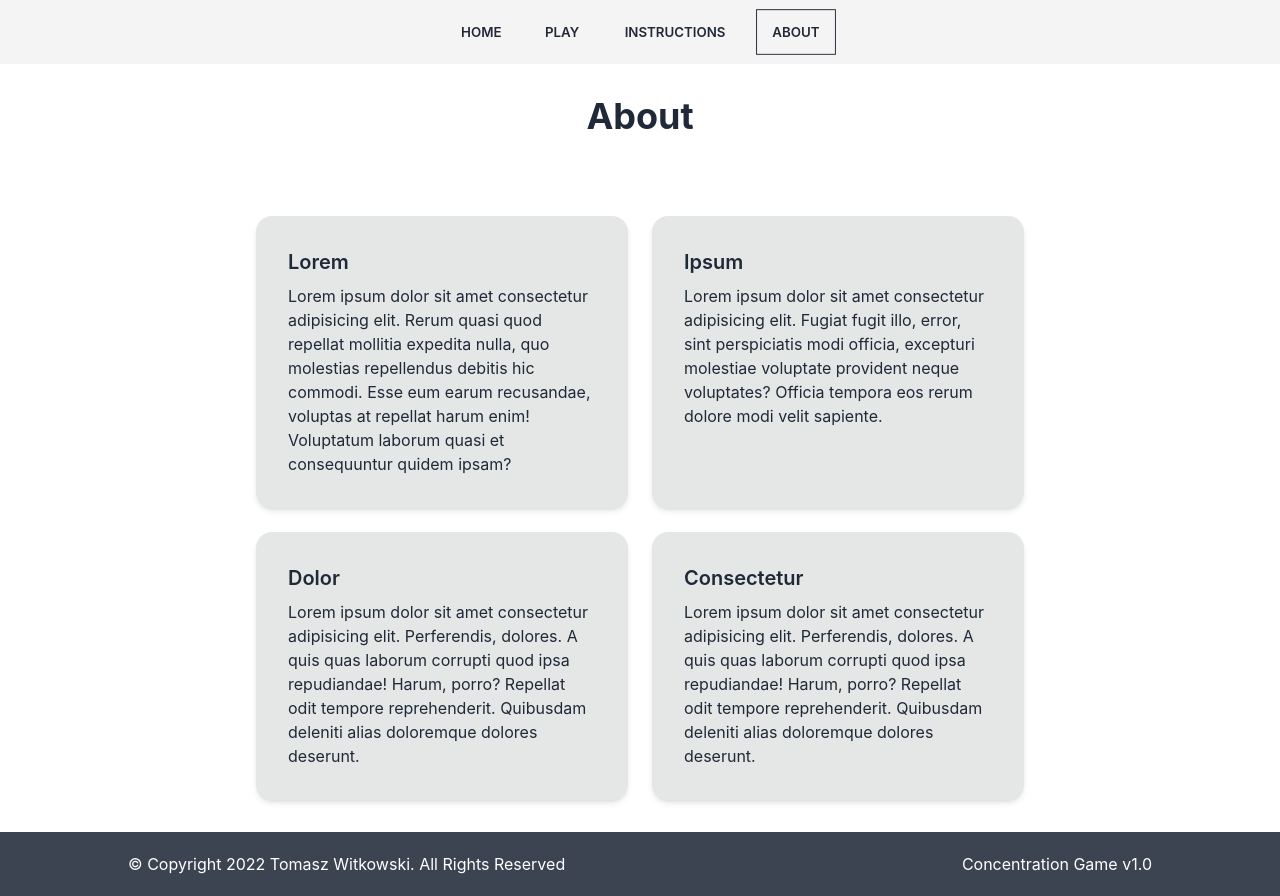
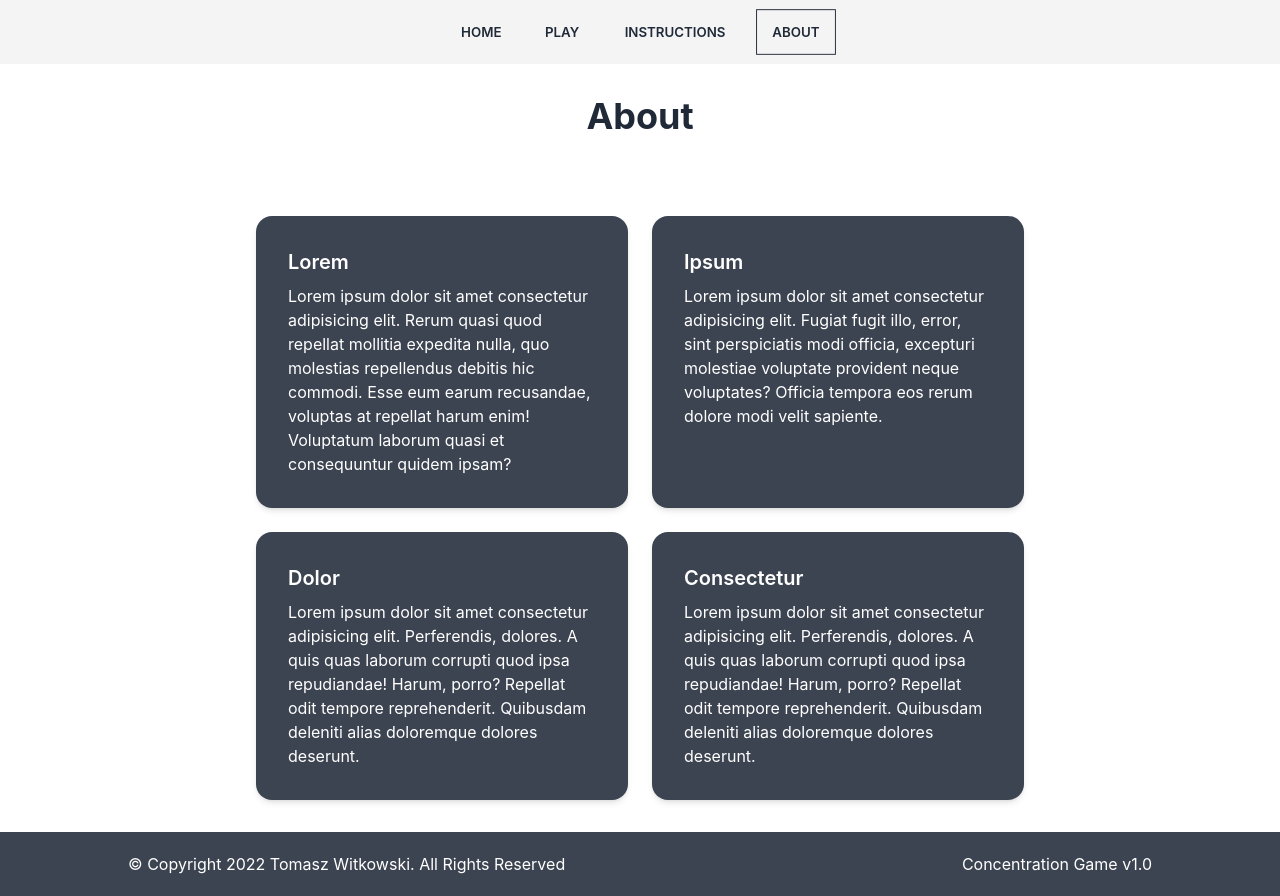
Before and after one commit to witktom5/concentration-game, a React (Create React App) app: page /about in a window 1280 px wide. Built offline with nearby package versions, Linux system fonts and the light colour scheme.

Commit message:
improve img preload

```diff
--- a/src/components/GameBoard.jsx
+++ b/src/components/GameBoard.jsx
@@ -17,7 +17,7 @@ import bg from '../assets/img/bg.jpg';
 //
 
 function GameBoard() {
-  const [imgsLoaded, setImgsLoaded] = useState(0);
+  const [imgsLoading, setImgsLoading] = useState(true);
   const [isLoading, setIsLoading] = useState(false);
   const { cards, setCards, removedCards, setRemovedCards, moves, setMoves } =
     useContext(GameContext);
@@ -40,24 +40,20 @@ function GameBoard() {
     setIsLoading(true);
   };
 
-  return isLoading || imgsLoaded < 10 ? (
+  return isLoading || imgsLoading ? (
     <>
       {/*Preload all the images*/}
-      <div className='opacity-0 absolute'>
-        <img src={Image1} onLoad={() => setImgsLoaded(imgsLoaded + 1)} alt='' />
-        <img src={Image2} onLoad={() => setImgsLoaded(imgsLoaded + 1)} alt='' />
-        <img src={Image3} onLoad={() => setImgsLoaded(imgsLoaded + 1)} alt='' />
-        <img src={Image4} onLoad={() => setImgsLoaded(imgsLoaded + 1)} alt='' />
-        <img src={Image5} onLoad={() => setImgsLoaded(imgsLoaded + 1)} alt='' />
-        <img src={Image6} onLoad={() => setImgsLoaded(imgsLoaded + 1)} alt='' />
-        <img src={Image7} onLoad={() => setImgsLoaded(imgsLoaded + 1)} alt='' />
-        <img src={Image8} onLoad={() => setImgsLoaded(imgsLoaded + 1)} alt='' />
-        <img src={bg} onLoad={() => setImgsLoaded(imgsLoaded + 1)} alt='' />
-        <img
-          src={reverse}
-          onLoad={() => setImgsLoaded(imgsLoaded + 1)}
-          alt=''
-        />
+      <div className='opacity-0 absolute w-0 h-0'>
+        <img src={Image1} alt='' />
+        <img src={Image2} alt='' />
+        <img src={Image3} alt='' />
+        <img src={Image4} alt='' />
+        <img src={Image5} alt='' />
+        <img src={Image6} alt='' />
+        <img src={Image7} alt='' />
+        <img src={Image8} alt='' />
+        <img src={bg} alt='' />
+        <img src={reverse} onLoad={() => setImgsLoading(false)} alt='' />
       </div>
       <div>Loading</div>
     </>
--- a/src/pages/About.jsx
+++ b/src/pages/About.jsx
@@ -4,8 +4,8 @@ function About() {
       <header>
         <h1 className='text-4xl font-bold text-center mb-20 mt-8'>About</h1>
       </header>
-      <section className='grid md:grid-cols-2 2xl:grid-cols-4 gap-6'>
-        <div className='card bg-base-300 shadow-md flex-1'>
+      <section className='grid md:grid-cols-2 2xl:grid-cols-4 gap-6  text-neutral-content'>
+        <div className='card bg-neutral shadow-md flex-1'>
           <div className='card-body'>
             <h2 className='card-title'>Lorem</h2>
             <p>
@@ -17,7 +17,7 @@ function About() {
             </p>
           </div>
         </div>
-        <div className='card bg-base-300 shadow-md flex-1'>
+        <div className='card bg-neutral shadow-md flex-1'>
           <div className='card-body'>
             <h2 className='card-title'>Ipsum</h2>
             <p>
@@ -28,7 +28,7 @@ function About() {
             </p>
           </div>
         </div>
-        <div className='card bg-base-300 shadow-md '>
+        <div className='card bg-neutral shadow-md '>
           <div className='card-body'>
             <h2 className='card-title'>Dolor</h2>
             <p>
@@ -39,7 +39,7 @@ function About() {
             </p>
           </div>
         </div>
-        <div className='card bg-base-300 shadow-md '>
+        <div className='card bg-neutral shadow-md '>
           <div className='card-body'>
             <h2 className='card-title'>Consectetur</h2>
             <p>
```
